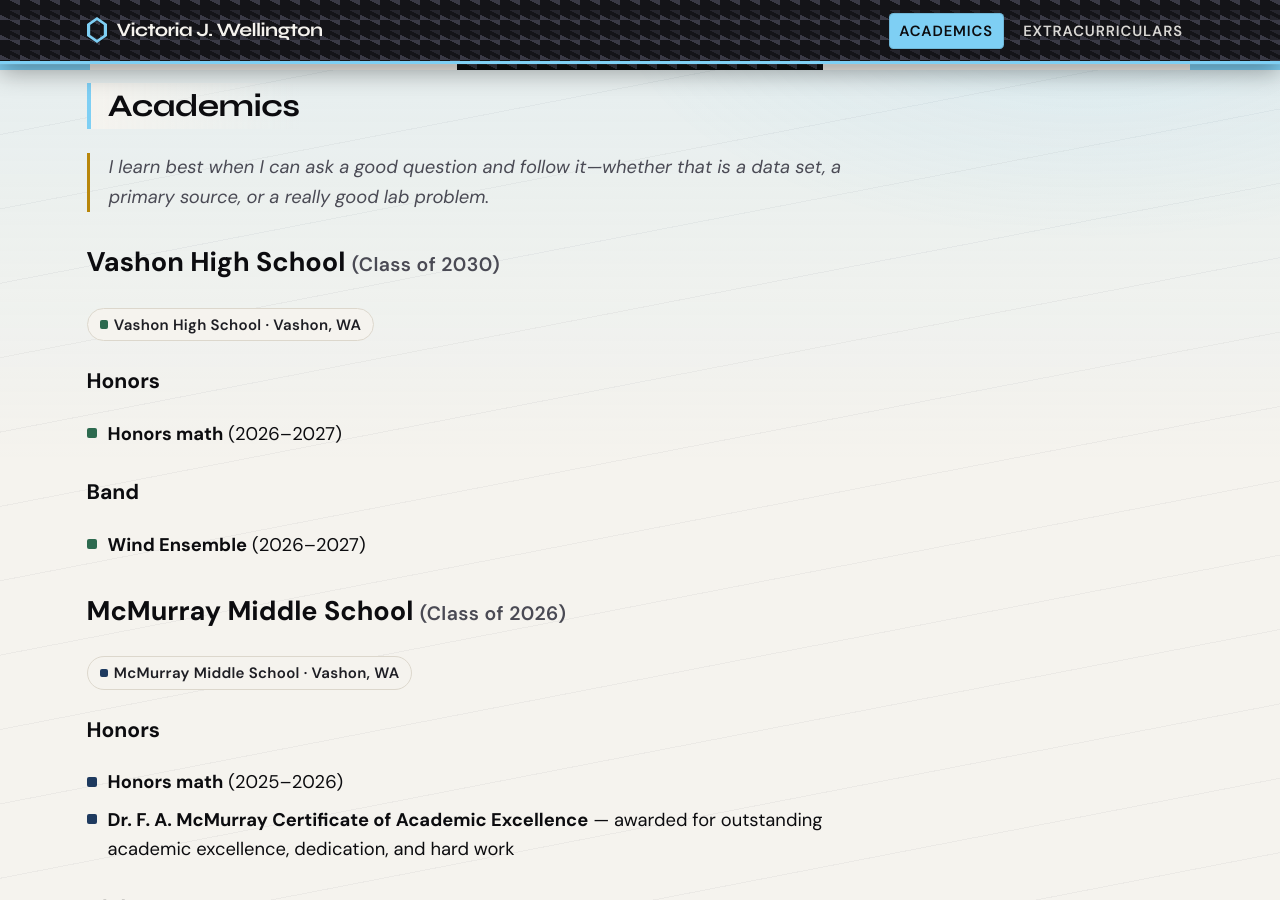
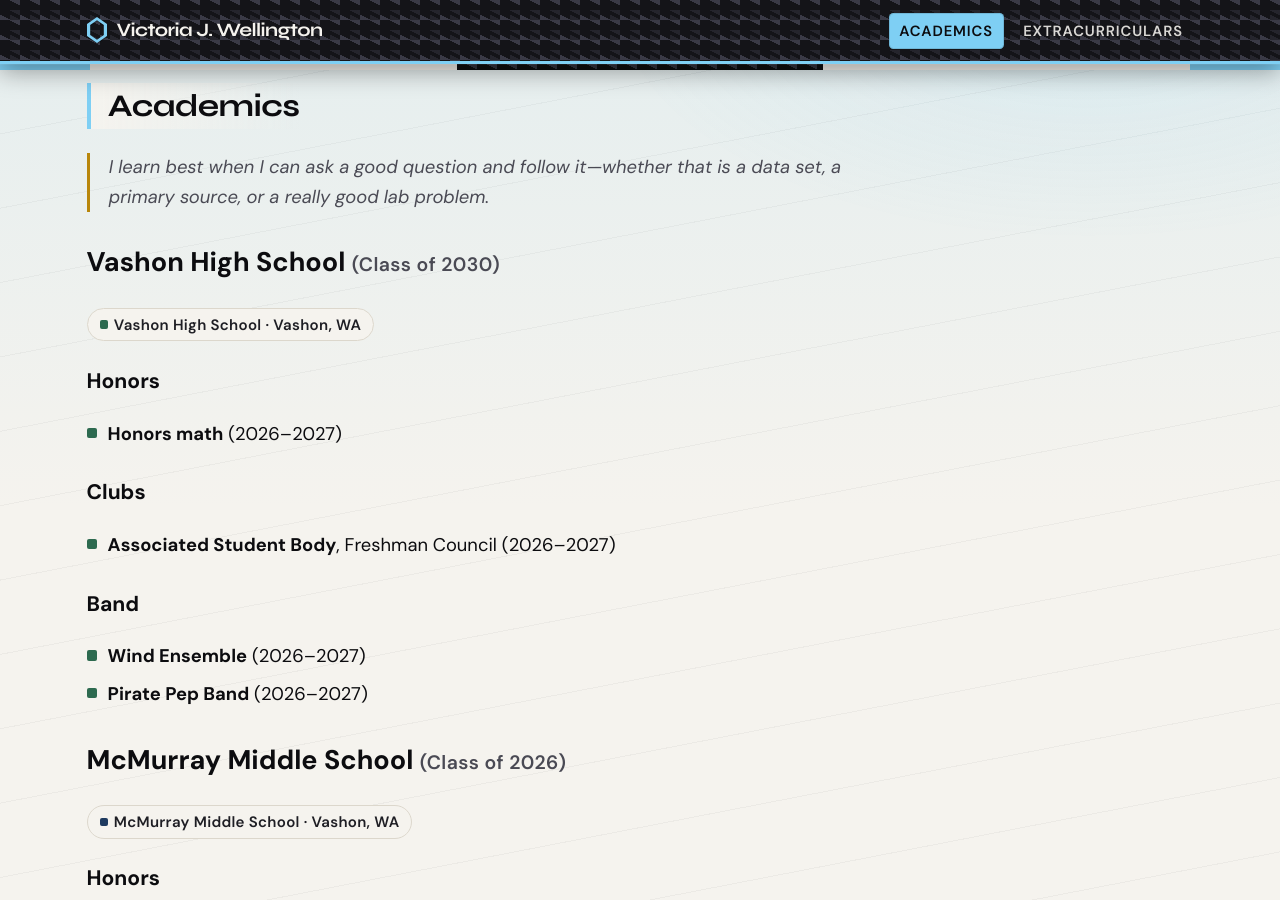
Before and after one commit to thewellington/victoriajwellington.com, a Jekyll site: the page built from academic.md, in a window 1280 px wide and 900 px high. Built offline with Jekyll 4.4.1, drawn with Linux system fonts in a browser that asks for light colours.

Commit message:
Add ASB Freshman Council and Pirate Pep Band to academics.
Co-authored-by: Cursor <cursoragent@cursor.com>

```diff
--- a/academic.md
+++ b/academic.md
@@ -18,10 +18,17 @@ description: Academics and highlights for college applications.
   <li><strong>Honors math</strong> (2026&ndash;2027)</li>
 </ul>
 
+### Clubs
+
+<ul class="school-list school-list--vhs">
+  <li><strong>Associated Student Body</strong>, Freshman Council (2026&ndash;2027)</li>
+</ul>
+
 ### Band
 
 <ul class="school-list school-list--vhs">
   <li><strong>Wind Ensemble</strong> (2026&ndash;2027)</li>
+  <li><strong>Pirate Pep Band</strong> (2026&ndash;2027)</li>
 </ul>
 
 ## McMurray Middle School <span class="school-class">(Class of 2026)</span>
```
